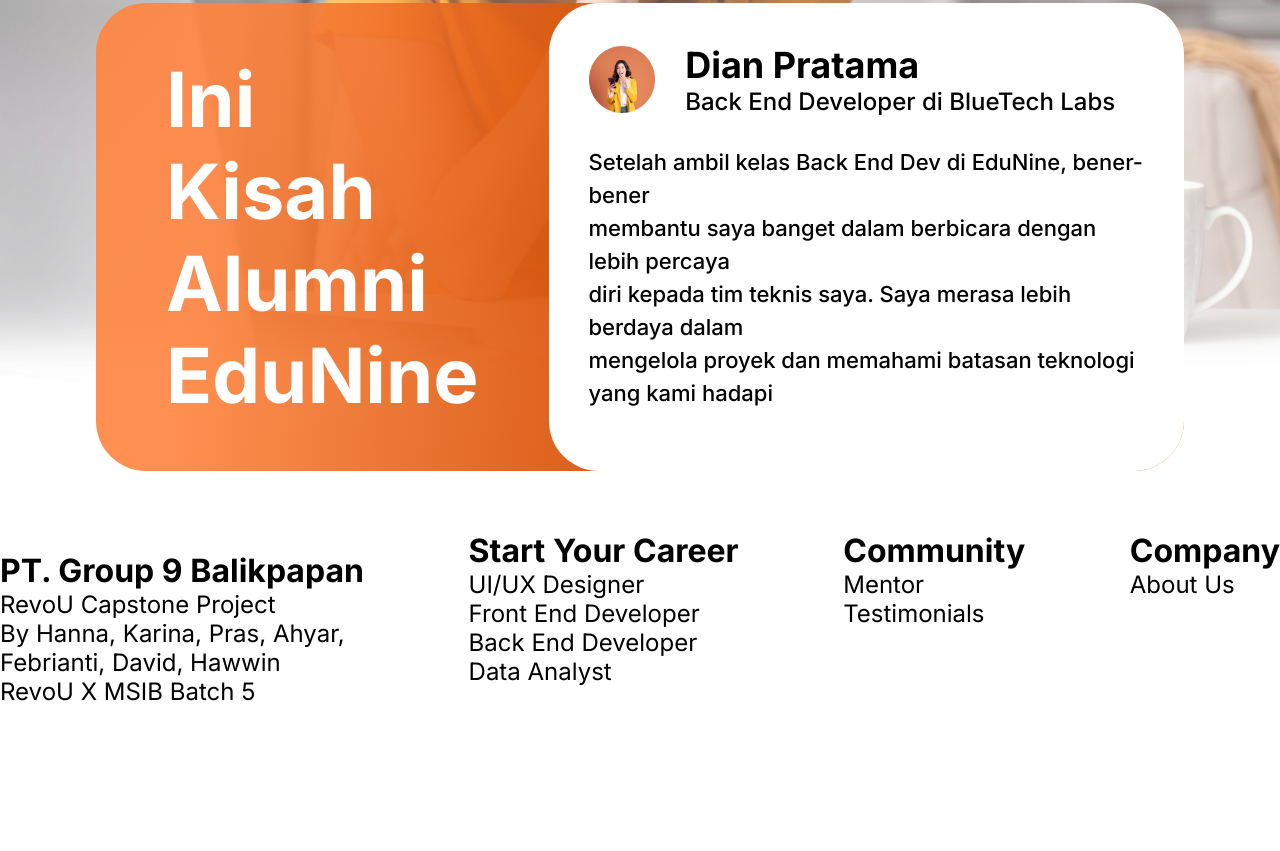
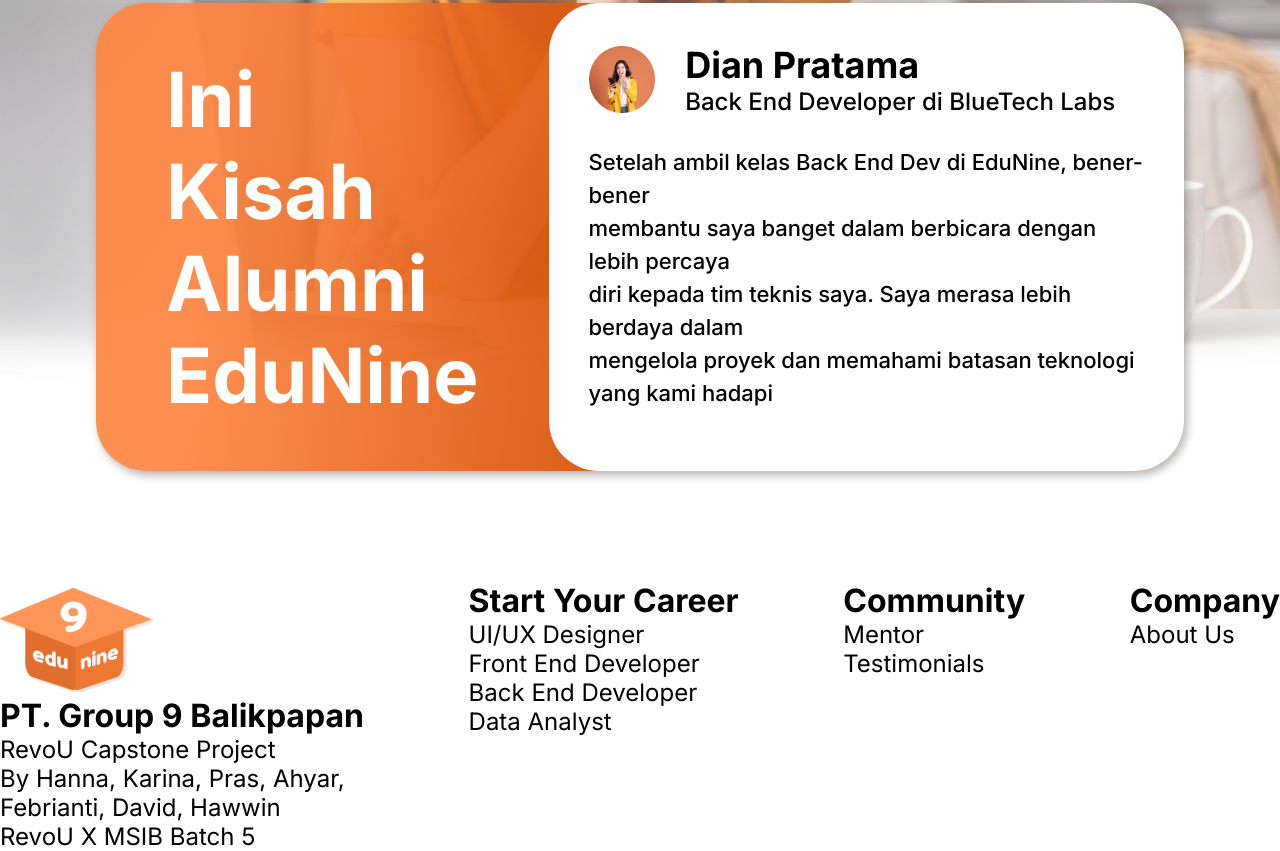
Before and after one commit to Kampus-Merdeka-Software-Engineering/FE-Balikpapan-9, a plain HTML site: page index.html in a window 1280 px wide. Shown: the part 2904-3755 px from the top of the page. Before the commit the page ends 3610 px from the top, so only its background shows below. Drawn offline with Linux system fonts and the light colour scheme.

Commit message:
alumniSection

```diff
--- a/CSS/style.css
+++ b/CSS/style.css
@@ -256,6 +256,7 @@ main {
     margin: 72px 30px;
     border-radius: 50px;
     background: linear-gradient(97.69deg, rgba(255, 133, 64, 0.91) 11.67%, rgba(214, 77, 0, 0.9) 49.18%);
+    box-shadow: 3px 4px 10px rgba(0, 0, 0, 0.3);
 }
 
 .alumniInformation-title > h1 {
@@ -303,31 +304,11 @@ main {
     line-height: 1.5;
 }
 
-/* .profileInformation {
-    display: flex;
-    flex-direction: column;
-}
-
-.alumniProfile > h3 {
-    font-size: 40px;
-    font-weight: 700px;
-}
-
-.alumniProfile > p {
-    font-size: 32px;
-    font-weight: 500px;
-}
-
-.alumniExperience > p {
-    font-size: 28px;
-    font-weight: 500;
-} */
-
 
 /* Footer */
 
 footer {
-    margin-top: 600px;
+    margin-top: 650px;
     display: flex;
     justify-content: space-between;
 }
--- a/index.html
+++ b/index.html
@@ -139,7 +139,7 @@
 
     <footer>
         <div class="sectionFooter">
-            <img src="" alt="">
+            <img src="/img/footer-img.png" alt="">
             <h4>PT. Group 9 Balikpapan</h4>
             <p>RevoU Capstone Project</p>
             <p>By Hanna, Karina, Pras, Ahyar, <br> Febrianti, David, Hawwin</p>
```
Also changed, not shown: img/footer-img.png (added).
